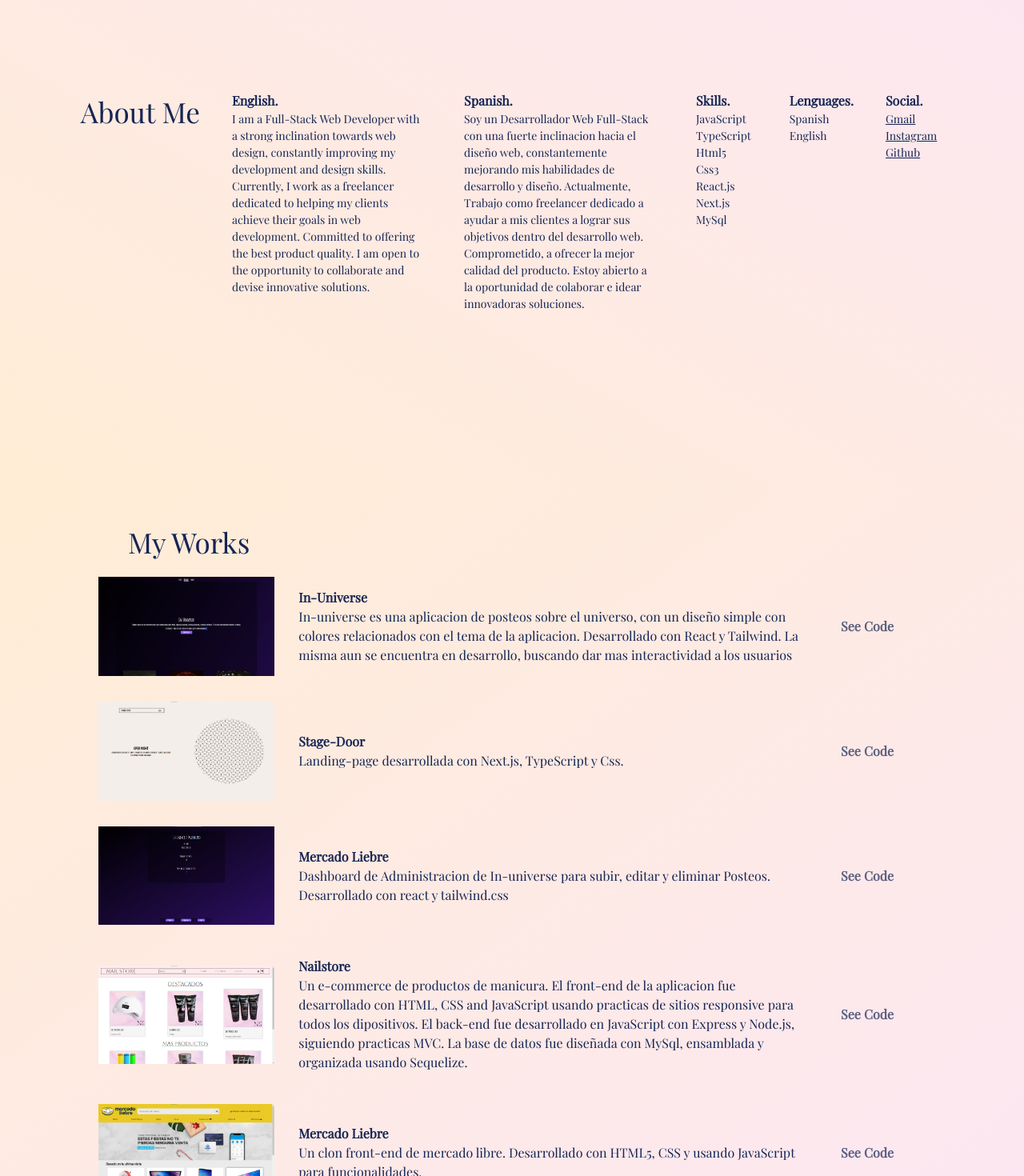
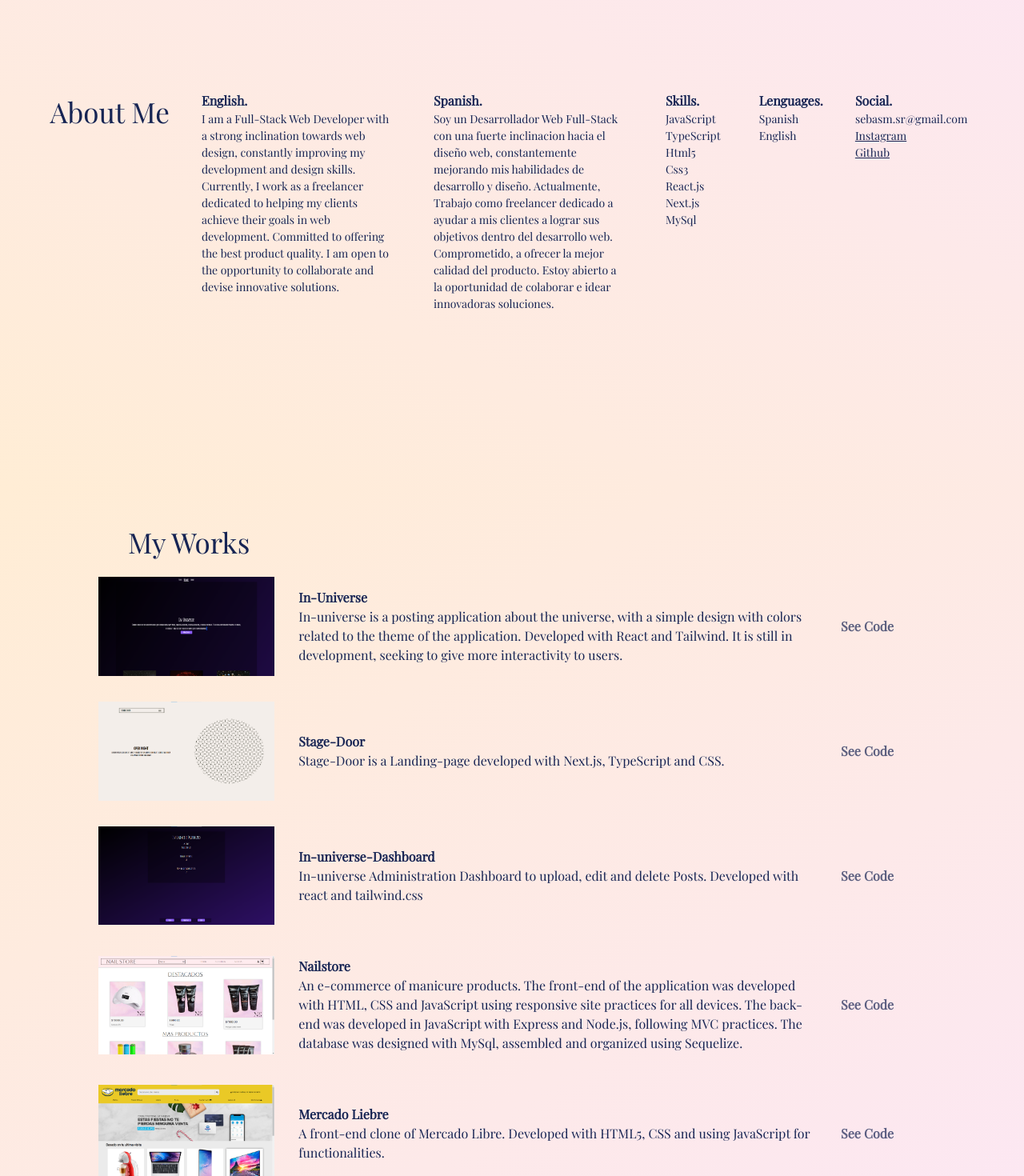
Before and after one commit to SebastianRamos01/my-repository, a React (Vite) app: page / in a window 1280 px wide. Shown: the part 880-2350 px from the top of the page at 80% size. Built offline with nearby package versions, Linux system fonts and the light colour scheme.

Commit message:
settings

```diff
--- a/src/components/About.jsx
+++ b/src/components/About.jsx
@@ -77,9 +77,7 @@ export default function About() {
                         </div>
                         <ul className='text-[14px] pr-2'>
                             <li>
-                                <a href="https://www.sebasm.sr@gmail.com" className='underline'>
-                                    Gmail
-                                </a>
+                                sebasm.sr@gmail.com
                             </li>
                             <li>
                                 <a href="https://www.instagram.com/_sbaramos" className='underline'>
--- a/src/components/Scroll.jsx
+++ b/src/components/Scroll.jsx
@@ -5,10 +5,11 @@ export default function Scroll() {
   return (
     <div className='w-5 h-9 rounded-xl border border-blue-950 absolute bottom-3 right-3 flex justify-center'>
         <motion.div
+            whileInView={{  }}
             transition={{ duration: 1,
                         repeat: 1,
                         delay: 0.2, }}
-            animate={{ y: [2, 15, 2], }}
+            animate={{ y: [15, 2, 15], }}
             className='bg-blue-950 w-4 h-4 rounded-full'>
         </motion.div>
     </div>
--- a/src/components/Social.jsx
+++ b/src/components/Social.jsx
@@ -3,7 +3,7 @@ import React from 'react'
 
 export default function Social() {
     return (
-        <div className='text-blue-950 text-[23px] flex justify-center items-center'>
+        <div className='text-blue-950 text-[23px] justify-center items-center hidden lg:flex'>
             <div className='p-[6px]'>
                 <a href="https://www.instagram.com/_sbaramos" className='flex opacity-70 hover:opacity-100'>
                     <ion-icon name="logo-instagram"></ion-icon>
--- a/src/components/Works.jsx
+++ b/src/components/Works.jsx
@@ -10,46 +10,36 @@ export default function Works() {
             <Work
                 img={'in-universe'}
                 title={'In-Universe'}
-                description={'In-universe es una aplicacion de posteos sobre el universo, con un diseño simple con colores relacionados con el tema de la aplicacion. Desarrollado con React y Tailwind. La misma aun se encuentra en desarrollo, buscando dar mas interactividad a los usuarios'}
-                prop={'Ver proyecto.'}
+                description={'In-universe is a posting application about the universe, with a simple design with colors related to the theme of the application. Developed with React and Tailwind. It is still in development, seeking to give more interactivity to users.'}
                 link={"https://inuniverse.com.ar"}
-                prop2={'Ver codigo.'}
                 link2={"https://github.com/SebastianRamos01/post-app"}
             ></Work>
             <Work
                 img={"stage-door"}
                 title={'Stage-Door'}
-                description={'Landing-page desarrollada con Next.js, TypeScript y Css.'}
-                prop={'Ver Demo.'}
+                description={'Stage-Door is a Landing-page developed with Next.js, TypeScript and CSS.'}
                 link={"https://proyecto-mercado-liebre-ypc4.onrender.com"}
-                prop2={'Ver codigo.'}
                 link2={"https://github.com/SebastianRamos01/stage-door"}
             ></Work>
             <Work
                 img={"in-universe-dashboard"}
-                title={'Mercado Liebre'}
-                description={'Dashboard de Administracion de In-universe para subir, editar y eliminar Posteos. Desarrollado con react y tailwind.css'}
-                prop={'Ver Demo.'}
+                title={'In-universe-Dashboard'}
+                description={'In-universe Administration Dashboard to upload, edit and delete Posts. Developed with react and tailwind.css'}
                 link={""}
-                prop2={'Ver codigo.'}
                 link2={"https://github.com/SebastianRamos01/post-dashboard"}
             ></Work>
             <Work
                 img={"NailStore-home"}
                 title={'Nailstore'}
-                description={'Un e-commerce de productos de manicura. El front-end de la aplicacion fue desarrollado con HTML, CSS and JavaScript usando practicas de sitios responsive para todos los dipositivos. El back-end fue desarrollado en JavaScript con Express y Node.js, siguiendo practicas MVC. La base de datos fue diseñada con MySql, ensamblada y organizada usando Sequelize.'}
-                prop={'Ver Demo.'}
+                description={'An e-commerce of manicure products. The front-end of the application was developed with HTML, CSS and JavaScript using responsive site practices for all devices. The back-end was developed in JavaScript with Express and Node.js, following MVC practices. The database was designed with MySql, assembled and organized using Sequelize.'}
                 link={""}
-                prop2={'Ver codigo.'}
                 link2={"https://github.com/SebastianRamos01/E-commerceNailStore"}
             ></Work>
             <Work
                 img={"Captura de pantalla 2023-07-05 224711"}
                 title={'Mercado Liebre'}
-                description={'Un clon front-end de mercado libre. Desarrollado con HTML5, CSS y usando JavaScript para funcionalidades.'}
-                prop={'Ver Demo.'}
+                description={'A front-end clone of Mercado Libre. Developed with HTML5, CSS and using JavaScript for functionalities.'}
                 link={"https://proyecto-mercado-liebre-ypc4.onrender.com"}
-                prop2={'Ver codigo.'}
                 link2={"https://github.com/SebastianRamos01/Proyecto-Mercado-Liebre"}
             ></Work>
         </section>
```
